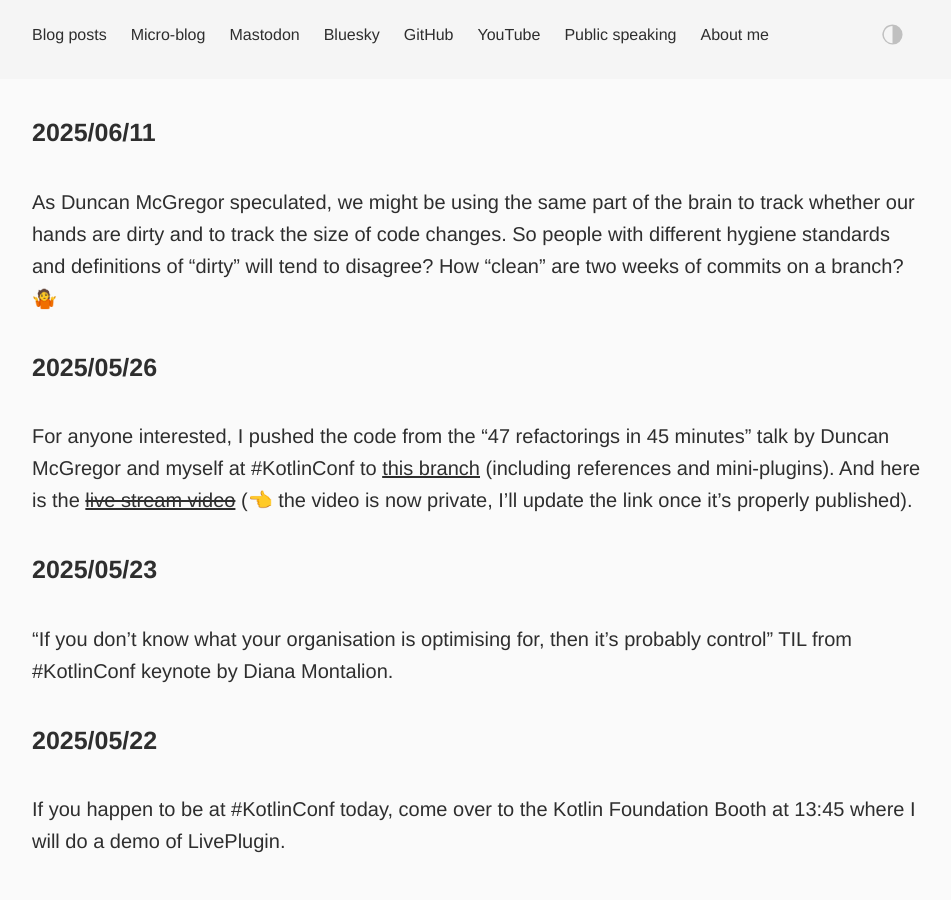
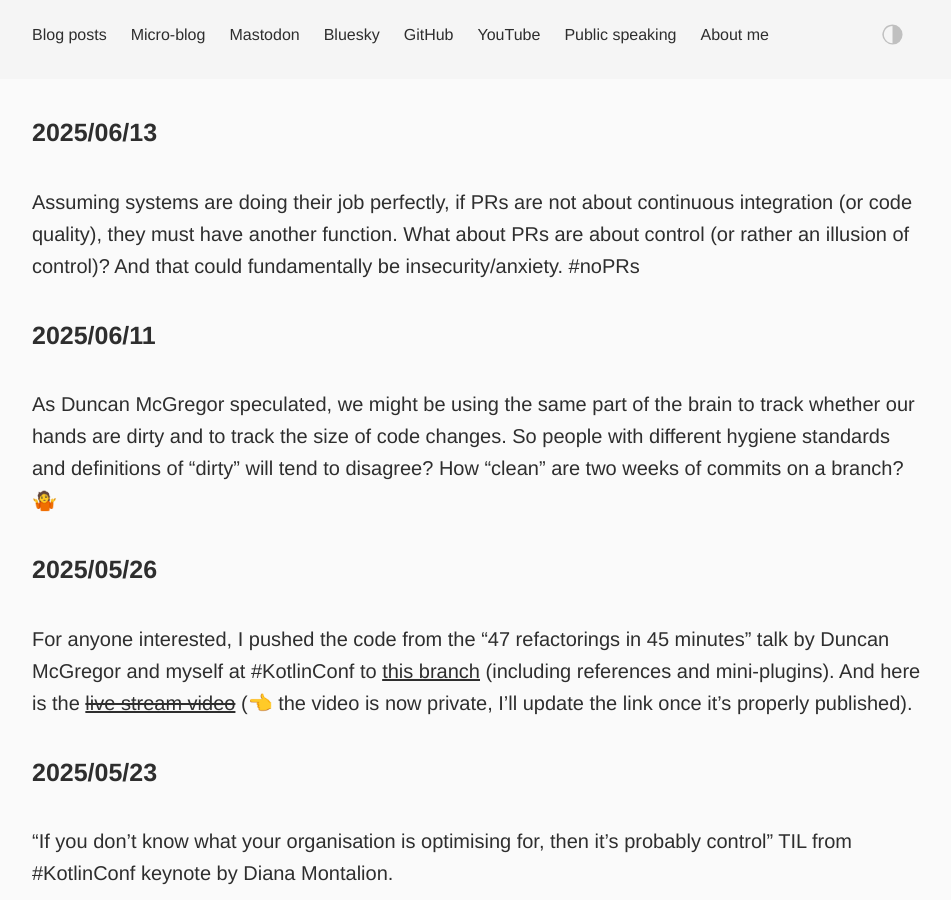
Before and after one commit to dkandalov/dkandalov.github.io, a Jekyll site: the page built from micro-blog.md, in a window 1280 px wide and 900 px high. Shown: the whole window, without its empty margins (160-1111 px from the left). Built offline with Jekyll 4.4.1, drawn with Linux system fonts in a browser that asks for light colours.

Commit message:
updated micro-blog

```diff
--- a/micro-blog.md
+++ b/micro-blog.md
@@ -2,6 +2,9 @@
 layout: post
 permalink: /micro-blog/
 ---
+
+#### 2025/06/13
+Assuming systems are doing their job perfectly, if PRs are not about continuous integration (or code quality), they must have another function. What about PRs are about control (or rather an illusion of control)? And that could fundamentally be insecurity/anxiety. #noPRs
 
 #### 2025/06/11
 As Duncan McGregor speculated, we might be using the same part of the brain to track whether our hands are dirty and to track the size of code changes. So people with different hygiene standards and definitions of "dirty" will tend to disagree? How "clean" are two weeks of commits on a branch? 🤷‍
```
